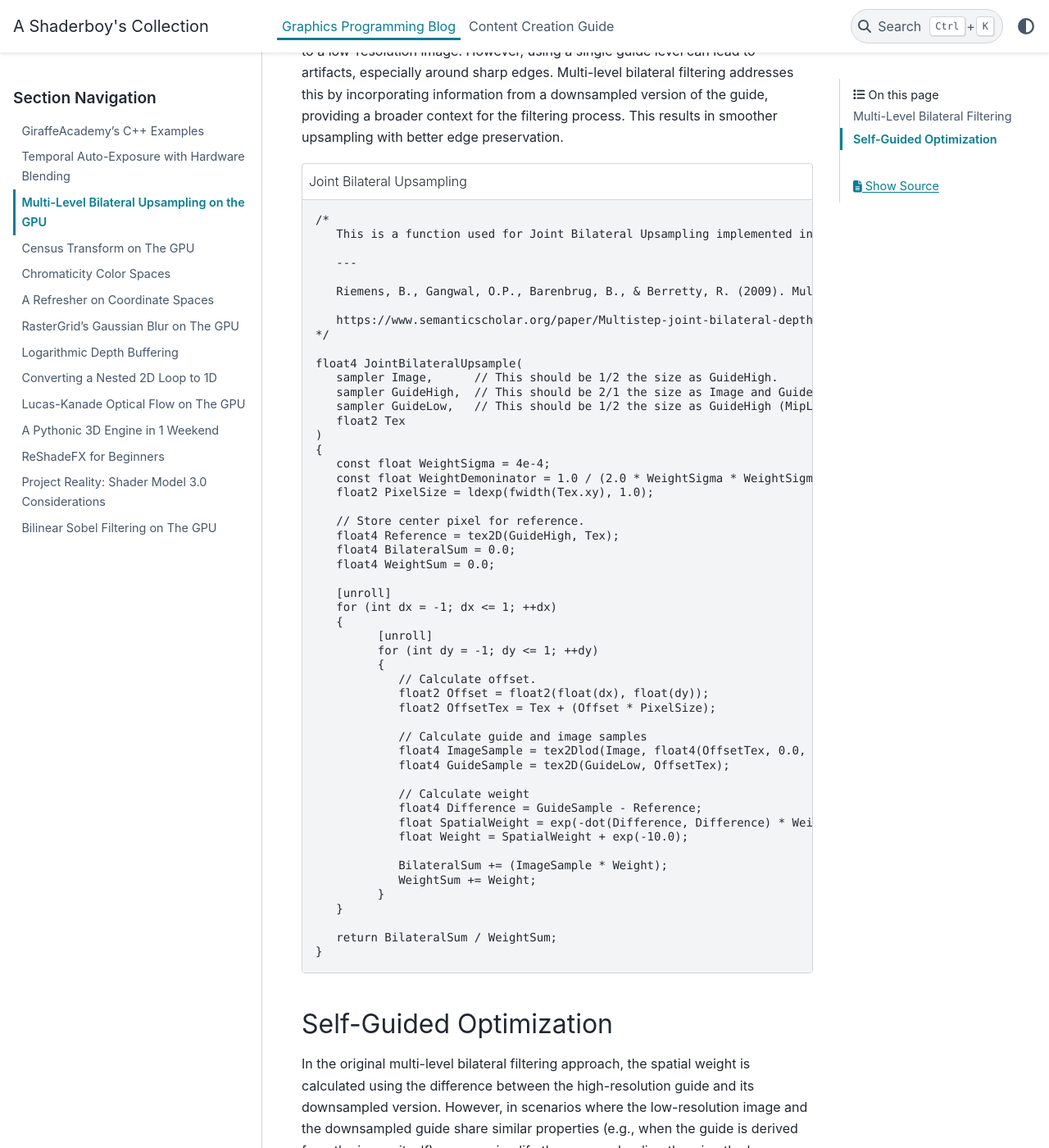
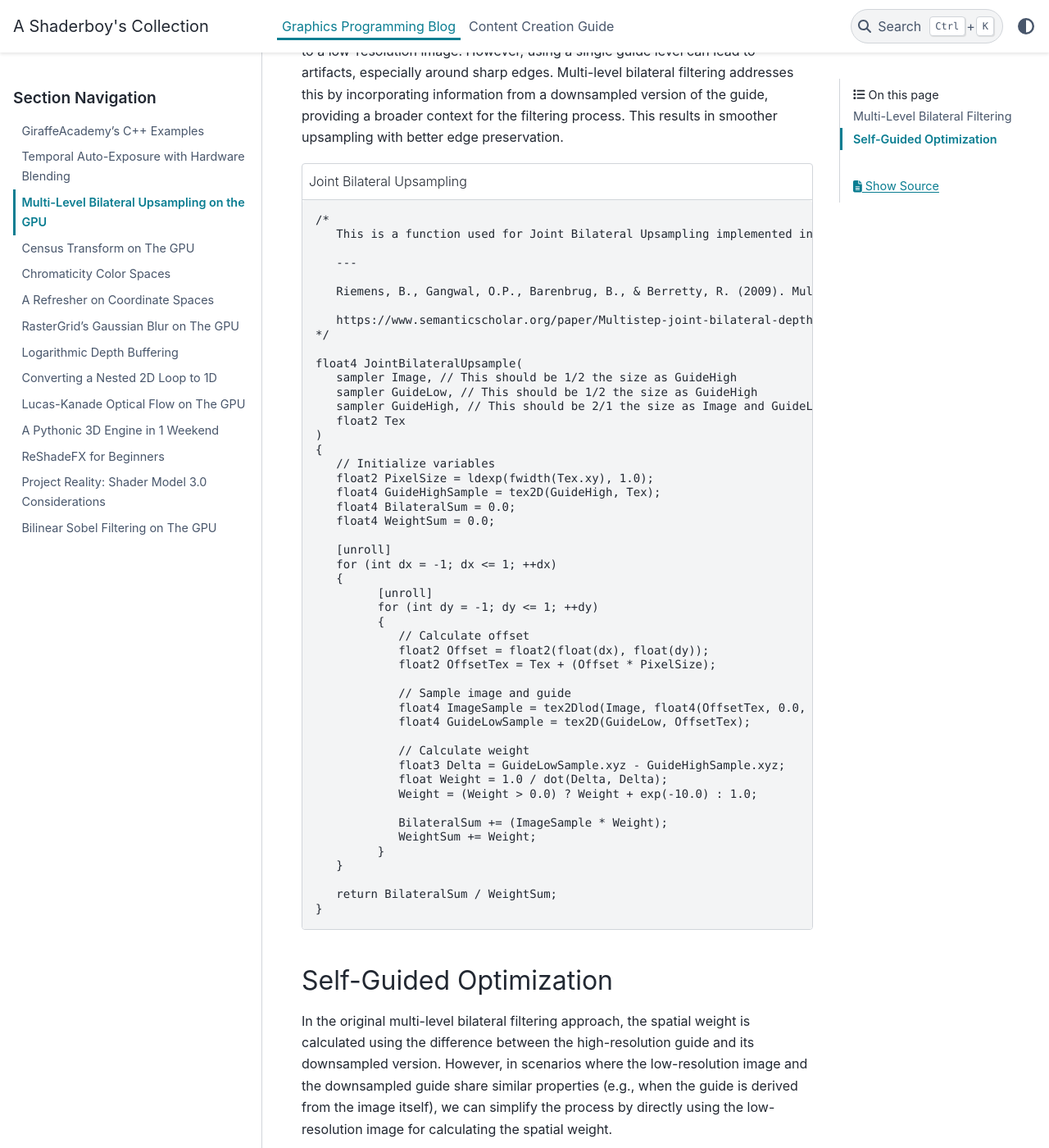
Before and after one commit to papadanku/papadanku.github.io, a Sphinx documentation site: the page built from doc/source/blog/bilateral.rst, in a window 1280 px wide and 1400 px high, scrolled down 741 px. Shown: the whole window at 82% size. Built offline with Sphinx 7.4.7 and the PyData theme 0.15.4, drawn with Linux system fonts in a browser that asks for light colours; some of the changed text lies outside the part shown.

Commit message:
Update bilateral.rst

```diff
--- a/doc/source/blog/bilateral.rst
+++ b/doc/source/blog/bilateral.rst
@@ -31,18 +31,15 @@ Joint bilateral upsampling effectively transfers details from a high-resolution
    */
 
    float4 JointBilateralUpsample(
-      sampler Image,      // This should be 1/2 the size as GuideHigh.
-      sampler GuideHigh,  // This should be 2/1 the size as Image and GuideLow.
-      sampler GuideLow,   // This should be 1/2 the size as GuideHigh (MipLODBias = 1.0).
+      sampler Image, // This should be 1/2 the size as GuideHigh
+      sampler GuideLow, // This should be 1/2 the size as GuideHigh
+      sampler GuideHigh, // This should be 2/1 the size as Image and GuideLow
       float2 Tex
    )
    {
-      const float WeightSigma = 4e-4;
-      const float WeightDemoninator = 1.0 / (2.0 * WeightSigma * WeightSigma);
+      // Initialize variables
       float2 PixelSize = ldexp(fwidth(Tex.xy), 1.0);
-
-      // Store center pixel for reference.
-      float4 Reference = tex2D(GuideHigh, Tex);
+      float4 GuideHighSample = tex2D(GuideHigh, Tex);
       float4 BilateralSum = 0.0;
       float4 WeightSum = 0.0;
 
@@ -52,18 +49,18 @@ Joint bilateral upsampling effectively transfers details from a high-resolution
             [unroll]
             for (int dy = -1; dy <= 1; ++dy)
             {
-               // Calculate offset.
+               // Calculate offset
                float2 Offset = float2(float(dx), float(dy));
                float2 OffsetTex = Tex + (Offset * PixelSize);
 
-               // Calculate guide and image samples
+               // Sample image and guide
                float4 ImageSample = tex2Dlod(Image, float4(OffsetTex, 0.0, 0.0));
-               float4 GuideSample = tex2D(GuideLow, OffsetTex);
+               float4 GuideLowSample = tex2D(GuideLow, OffsetTex);
 
                // Calculate weight
-               float4 Difference = GuideSample - Reference;
-               float SpatialWeight = exp(-dot(Difference, Difference) * WeightDemoninator);
-               float Weight = SpatialWeight + exp(-10.0);
+               float3 Delta = GuideLowSample.xyz - GuideHighSample.xyz;
+               float Weight = 1.0 / dot(Delta, Delta);
+               Weight = (Weight > 0.0) ? Weight + exp(-10.0) : 1.0;
 
                BilateralSum += (ImageSample * Weight);
                WeightSum += Weight;
@@ -83,18 +80,15 @@ This modification eliminates the need for an explicit downsampled guide and can
 .. code-block:: none
    :caption: Self-Guided Bilateral Upsampling
 
-   float4 BilateralUpsample(
-      sampler Image, // This should be 1/2 the size as Guide
-      sampler Guide, // This should be 2/1 the size as Image
+   float4 BilateralUpsampleXY(
+      sampler Image, // This should be 1/2 the size as GuideHigh
+      sampler Guide, // This should be 2/1 the size as Image and GuideLow
       float2 Tex
    )
    {
-      const float WeightSigma = 4e-4;
-      const float WeightDemoninator = 1.0 / (2.0 * WeightSigma * WeightSigma);
+      // Initialize variables
       float2 PixelSize = ldexp(fwidth(Tex.xy), 1.0);
-
-      // Store center pixel for reference
-      float4 Reference = tex2D(Guide, Tex);
+      float4 GuideHighSample = tex2D(Guide, Tex);
       float4 BilateralSum = 0.0;
       float4 WeightSum = 0.0;
 
@@ -108,13 +102,14 @@ This modification eliminates the need for an explicit downsampled guide and can
                float2 Offset = float2(float(dx), float(dy));
                float2 OffsetTex = Tex + (Offset * PixelSize);
 
-               // Calulate image sample
+               // Calculate the difference and normalize it from FP16 range to [-1.0, 1.0) range
+               // We normalize the difference to avoid precision loss at the higher numbers
                float4 ImageSample = tex2Dlod(Image, float4(OffsetTex, 0.0, 0.0));
 
                // Calculate weight
-               float4 Difference = ImageSample - Reference;
-               float SpatialWeight = exp(-dot(Difference, Difference) * WeightDemoninator);
-               float Weight = SpatialWeight + exp(-10.0);
+               float2 Delta = CMath_Float2_FP16ToNorm(ImageSample.xy - GuideHighSample.xy);
+               float Weight = 1.0 / dot(Delta, Delta);
+               Weight = (Weight > 0.0) ? Weight + exp(-10.0) : 1.0;
 
                BilateralSum += (ImageSample * Weight);
                WeightSum += Weight;
```
